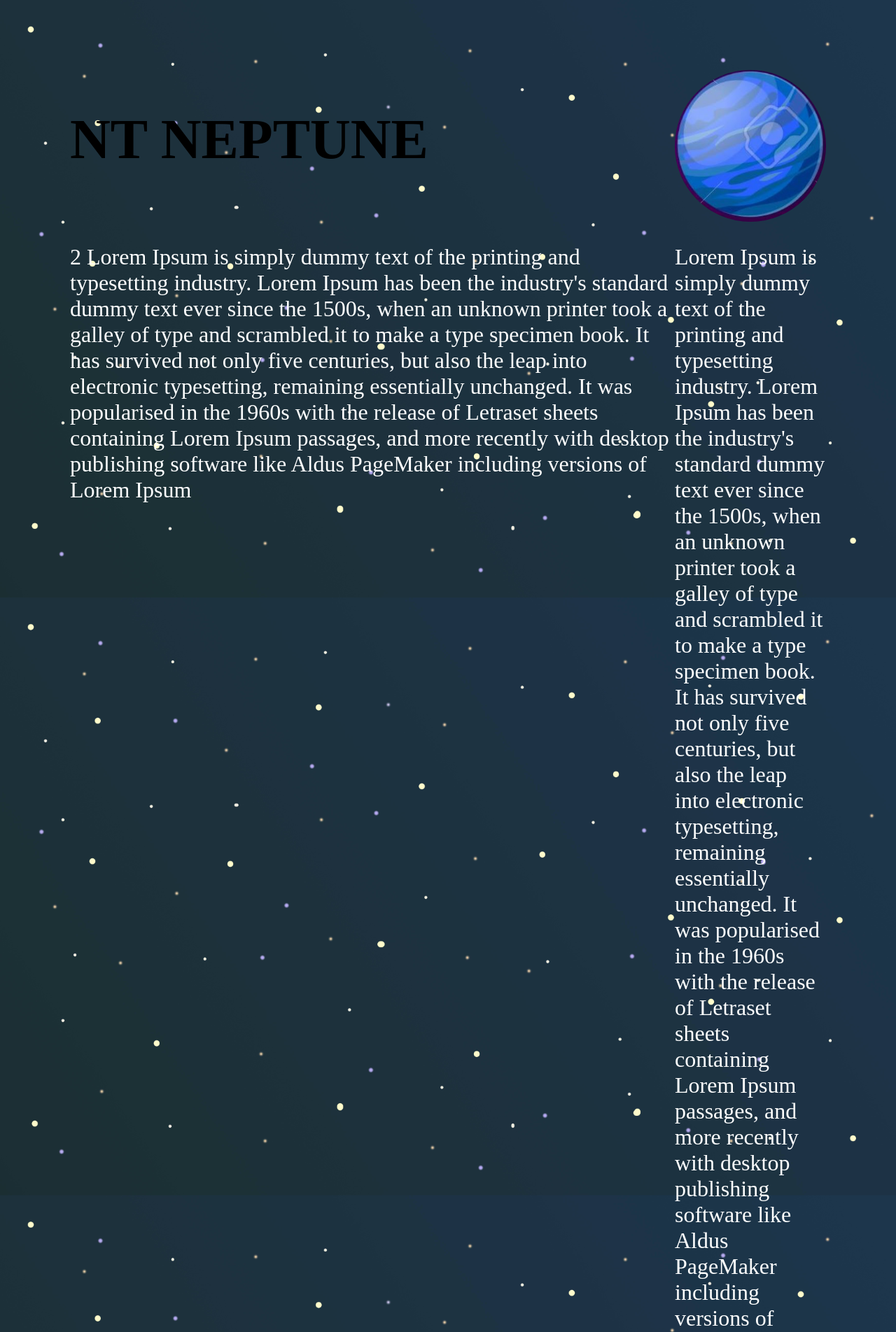
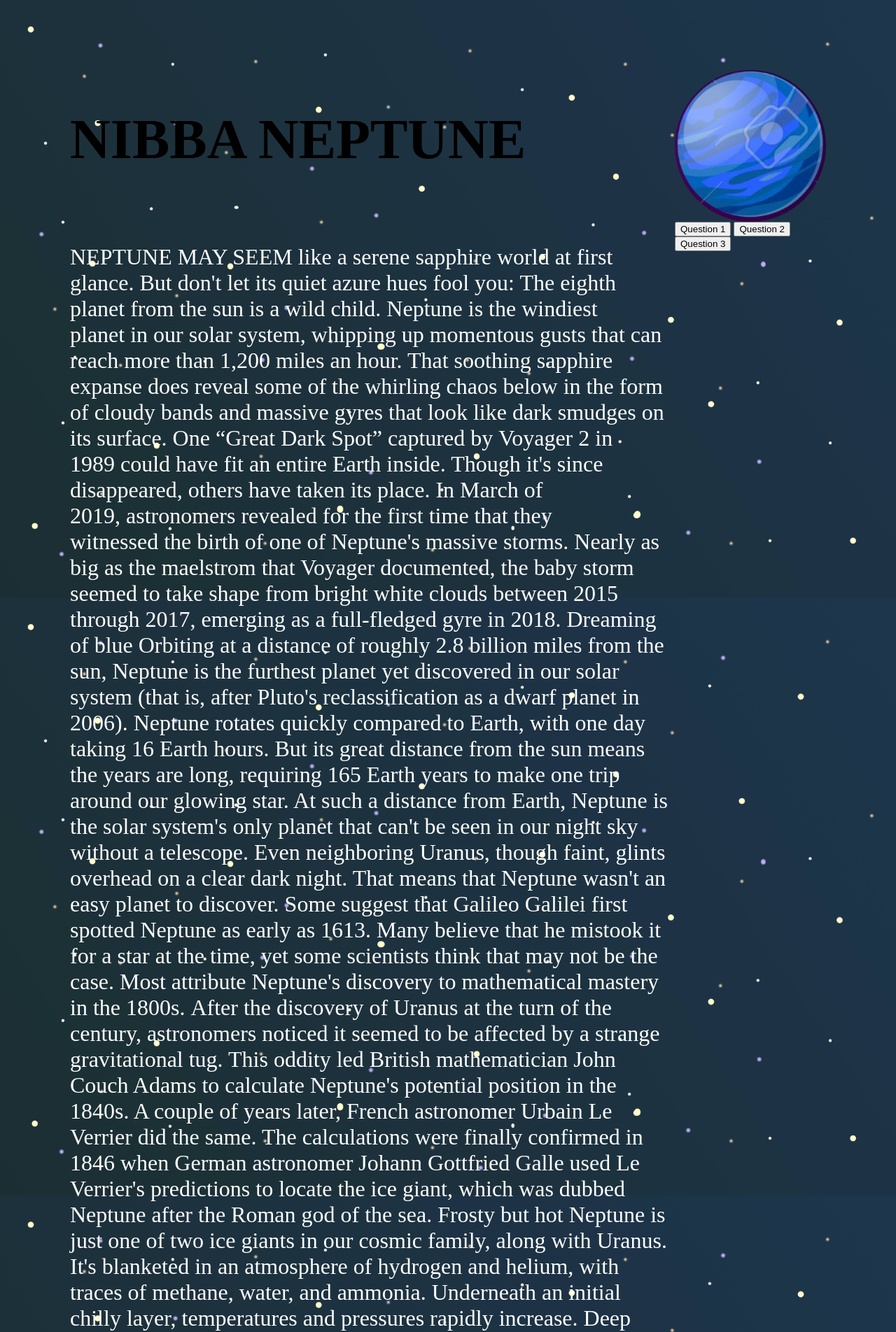
Before and after one commit to RogerT22/CTFCompClub, a Flask app: template server/templates/suggestion.html in a window 1280 px wide. Shown: the top 1904 px of the page at 70% size. Run offline with Flask 2, Linux system fonts and the light colour scheme; the template is opened without the code that fills it, so the values that code supplies are empty.

Commit message:
buttons added

```diff
--- a/server/templates/suggestion.html
+++ b/server/templates/suggestion.html
@@ -7,15 +7,35 @@
 <body>
     <div class= "site">
         <div class="header">
-            <h1 class="htext">NT NEPTUNE</h1>
+            <h1 class="htext">NIBBA NEPTUNE</h1>
             <img src = "/static/neptune.jpg" alt = "The blue planet" class="planetImage">
         </div>
-        <div class = "sidebar">
-            <p> Lorem Ipsum is simply dummy text of the printing and typesetting industry. Lorem Ipsum has been the industry's standard dummy text ever since the 1500s, when an unknown printer took a galley of type and scrambled it to make a type specimen book. It has survived not only five centuries, but also the leap into electronic typesetting, remaining essentially unchanged. It was popularised in the 1960s with the release of Letraset sheets containing Lorem Ipsum passages, and more recently with desktop publishing software like Aldus PageMaker including versions of Lorem Ipsum </p>
-        </div>
-        <div class = "text">
-            <p>2 Lorem Ipsum is simply dummy text of the printing and typesetting industry. Lorem Ipsum has been the industry's standard dummy text ever since the 1500s, when an unknown printer took a galley of type and scrambled it to make a type specimen book. It has survived not only five centuries, but also the leap into electronic typesetting, remaining essentially unchanged. It was popularised in the 1960s with the release of Letraset sheets containing Lorem Ipsum passages, and more recently with desktop publishing software like Aldus PageMaker including versions of Lorem Ipsum </p>
-        </div>
+          <div class = "sidebar">
+            <button class="button">Question 1</button>
+            <button class="button">Question 2</button>
+            <button class="button">Question 3 </button>
+          </div>
+          <div class = "text">
+            <p>NEPTUNE MAY SEEM like a serene sapphire world at first glance. But don't let its quiet azure hues fool you: The eighth planet from the sun is a wild child.
+              Neptune is the windiest planet in our solar system, whipping up momentous gusts that can reach more than 1,200 miles an hour. That soothing sapphire expanse does reveal some of the whirling chaos below in the form of cloudy bands and massive gyres that look like dark smudges on its surface.
+              One “Great Dark Spot” captured by Voyager 2 in 1989 could have fit an entire Earth inside. Though it's since disappeared, others have taken its place. In March of 2019, astronomers revealed for the first time that they witnessed the birth of one of Neptune's massive storms. Nearly as big as the maelstrom that Voyager documented, the baby storm seemed to take shape from bright white clouds between 2015 through 2017, emerging as a full-fledged gyre in 2018.
+              Dreaming of blue
+              Orbiting at a distance of roughly 2.8 billion miles from the sun, Neptune is the furthest planet yet discovered in our solar system (that is, after Pluto's reclassification as a dwarf planet in 2006). Neptune rotates quickly compared to Earth, with one day taking 16 Earth hours. But its great distance from the sun means the years are long, requiring 165 Earth years to make one trip around our glowing star.
+              At such a distance from Earth, Neptune is the solar system's only planet that can't be seen in our night sky without a telescope. Even neighboring Uranus, though faint, glints overhead on a clear dark night. That means that Neptune wasn't an easy planet to discover. Some suggest that Galileo Galilei first spotted Neptune as early as 1613. Many believe that he mistook it for a star at the time, yet some scientists think that may not be the case.
+              Most attribute Neptune's discovery to mathematical mastery in the 1800s. After the discovery of Uranus at the turn of the century, astronomers noticed it seemed to be affected by a strange gravitational tug. This oddity led British mathematician John Couch Adams to calculate Neptune's potential position in the 1840s. A couple of years later, French astronomer Urbain Le Verrier did the same.
+              The calculations were finally confirmed in 1846 when German astronomer Johann Gottfried Galle used Le Verrier's predictions to locate the ice giant, which was dubbed Neptune after the Roman god of the sea.
+              Frosty but hot
+              Neptune is just one of two ice giants in our cosmic family, along with Uranus. It's blanketed in an atmosphere of hydrogen and helium, with traces of methane, water, and ammonia. Underneath an initial chilly layer, temperatures and pressures rapidly increase.
+              Deep under its cloud tops, Neptune might sport a vast, roiling-hot ocean of water that envelops its rocky core. But not all scientists agree that the planet is cool enough for such liquid to stick around without evaporating.
+              Methane in the atmosphere reflects blue light, painting the world in vibrant color. In most pictures, Neptune seems to be a deeper and more brilliant blue than Uranus, which looks like a pale turquoise dot. But Neptune is likely similarly pale as its neighbor and just appears darker in images because of its greater distance from the sun. Still, according to NASA, there may be some other, unknown component of Neptune's atmosphere that colors the world a slightly different hue.
+              Celestial tagalongs
+              Neptune has 14 known moons as of 2019. Its largest celestial tagalong, Triton, is the solar system's only large moon that has a retrograde orbit, which means it zips around Neptune in the opposite direction than its host planet's rotation. This curious orbital direction may be evidence that it wasn't always a moon.
+              Instead, researchers propose Triton started as a binary system—similar to the dwarf planet Pluto and its moon Charon. As it passed by, Neptune's gravity kidnapped Triton from the pair and trapped it in orbit. Triton has a thin atmosphere that seems to be growing warmer, but scientists are unsure why.
+              Five known rings of rocks and dust encircle Neptune—all named after astronomers who helped bring to light details about the windy world. The ring names are Galle, Le Verrier, Lassell, Arago, and Adams. Neptune also has several partial rings, known as arcs.
+              Only one spacecraft has ever visited the dark blue world. Voyager 2 whipped by in 1989, collecting captivating data and images. Though many scientists have proposed additional visits, none have yet been approved.
+              Until another plan is crafted to visit Neptune, researchers will have to appease their curiosity from afar, capitalizing on observations from the Hubble Space Telescope as well as telescopes that have their bases firmly planted on the ground
+            </p>
+          </div>
     </div>
 </body>
 </html>
```
